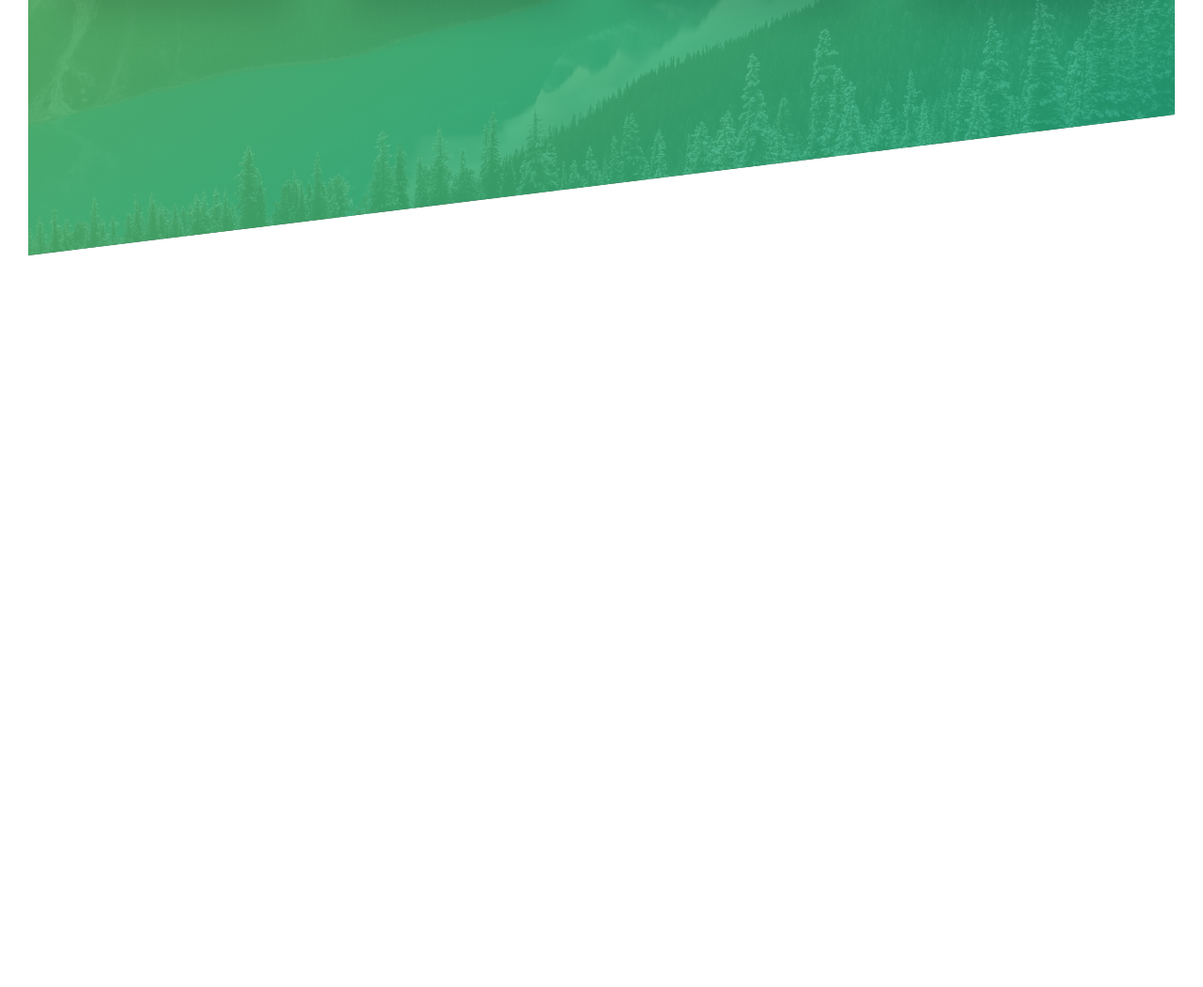
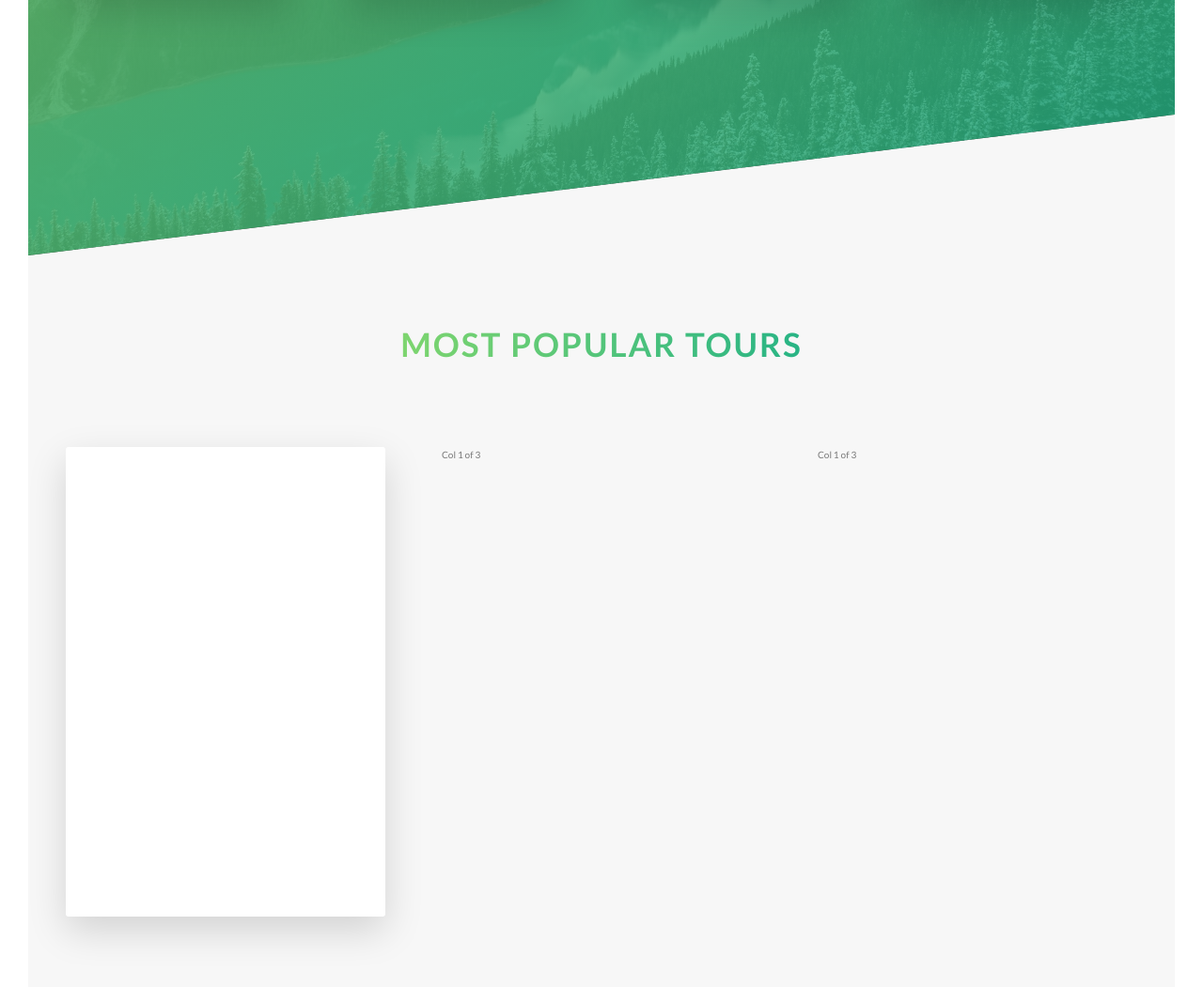
Before and after one commit to fabiovalinhos/Natours, a website: page index.html in a window 1280 px wide. Shown: the part 2031-3082 px from the top of the page at 94% size. Before the commit the page ends 2303 px from the top, so only its background shows below. Drawn offline with Linux system fonts and the light colour scheme.

Commit message:
Create cards part

```diff
--- a/index.html
+++ b/index.html
@@ -105,6 +105,33 @@
                     </div>
                 </div>
             </section>
+
+            <section class="section-tours">
+                <div class="u-center-text u-margin-bottom-big">
+                    <h2 class="heading-secondary">
+                        Most popular tours
+                    </h2>
+                </div>
+
+                <div class="row">
+                    <div class="col-1-of-3">
+                        <div class="card">
+                            <div class="card__side card__side--front">
+                                FRONT
+                            </div>
+                            <div class="card__side card__side--back card__side--back-1">
+                                BACK
+                            </div>
+                        </div>
+                    </div>
+                    <div class="col-1-of-3">
+                        Col 1 of 3
+                    </div>
+                    <div class="col-1-of-3">
+                        Col 1 of 3
+                    </div>
+                </div>
+            </section>
         </main>
 
 
--- a/sass/abstracts/_variables.scss
+++ b/sass/abstracts/_variables.scss
@@ -2,6 +2,13 @@
 $color-primary: #55c57a;
 $color-primary-light: #7ed56f;
 $color-primary-dark: #28b485;
+
+$color-secondary-light: #ffb900;
+$color-secondary-dark: #ff7730;
+
+$color-tertiary-light: #2998ff;
+$color-tertiary-dark: #5643fa;
+
 
 $color-grey-light-1: #f7f7f7;
 
--- /dev/null
+++ b/sass/components/_card.scss
@@ -0,0 +1,51 @@
+.card {
+    perspective: 150rem;
+    -moz-perspective: 150rem;
+
+    // durante o position entrou em colapso com height, preciso repetir a informação aqui
+    height: 50rem;
+
+    position: relative;
+
+    &__side {
+        color: white;
+        font-size: 2rem;
+        height: 50rem;
+        transition: all .8s ease;
+
+        // posicionamento dos cards front e back
+        position: absolute;
+        top: 0;
+        left: 0;
+
+        // Pegar todo o width senão fica estreito
+        width: 100%;
+
+        // escoder a parte de trás do elemento
+        backface-visibility: hidden;
+
+        border-radius: .3rem;
+        box-shadow: 0 1.5rem 4rem rgba($color-black, .15);
+
+        &--front {
+            background-color: $color-white;
+
+        }
+
+        &--back {
+            transform: rotateY(180deg);
+
+            &-1 {
+                background-image: linear-gradient(to right bottom, $color-secondary-light, $color-secondary-dark);
+            }
+        }
+    }
+
+    &:hover &__side--front {
+        transform: rotateY(180deg);
+    }
+
+    &:hover &__side--back {
+        transform: rotateY(0);
+    }
+}
--- a/sass/main.scss
+++ b/sass/main.scss
@@ -15,3 +15,4 @@
 @import "components/button";
 @import "components/composition";
 @import "components/feature-box";
+@import "components/card";
--- a/sass/pages/_home.scss
+++ b/sass/pages/_home.scss
@@ -27,3 +27,9 @@
         transform: skewY(7deg);
     }
 }
+
+.section-tours {
+    background-color: $color-grey-light-1;
+    padding: 25rem 0 50rem 0;
+    margin-top: -11rem;
+}
```
Also changed, not shown: css/style.css.
